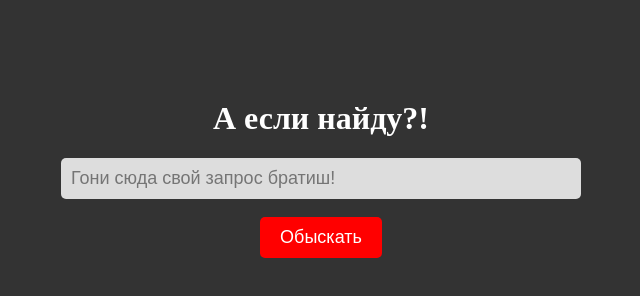
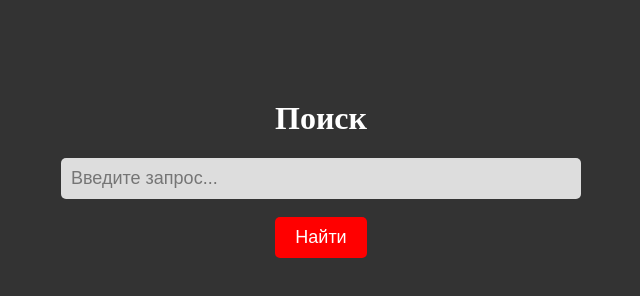
Before and after one commit to eoslinux/bps.github.io, a plain HTML site: page index.html in a window 1280 px wide. Shown: the whole page, without its empty margins (319-959 px from the left). Drawn offline with Linux system fonts and the light colour scheme.

Commit message:
Add files via upload

```diff
--- a/index.html
+++ b/index.html
@@ -3,7 +3,6 @@
 <head>
   <meta charset="UTF-8">
   <title>Поиск</title>
-  <script src="script.js"></script>
   <style>
     body {
       background-color: #333;
@@ -36,11 +35,11 @@
 </head>
 <body>
   <div id="search-container">
-    <h1>А если найду?!</h1>
+    <h1>Поиск</h1>
     <form>
-      <input type="text" placeholder="Гони сюда свой запрос братиш!">
+      <input type="text" placeholder="Введите запрос...">
       <br><br>
-      <input type="submit" value="Обыскать">
+      <input type="submit" value="Найти">
     </form>
   </div>
 </body>
```
Also changed, not shown: javascript/javascript.js (added, +7 -0 lines).
